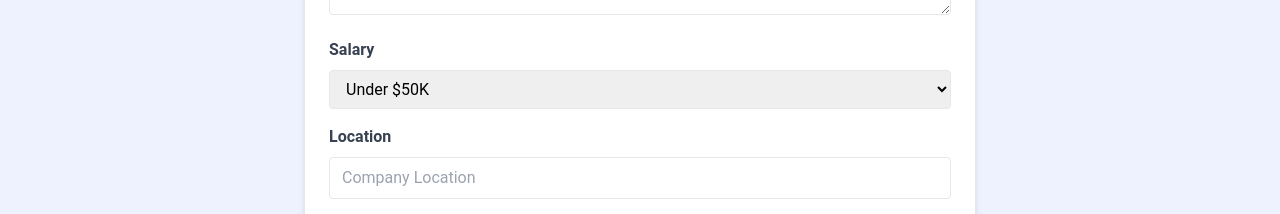
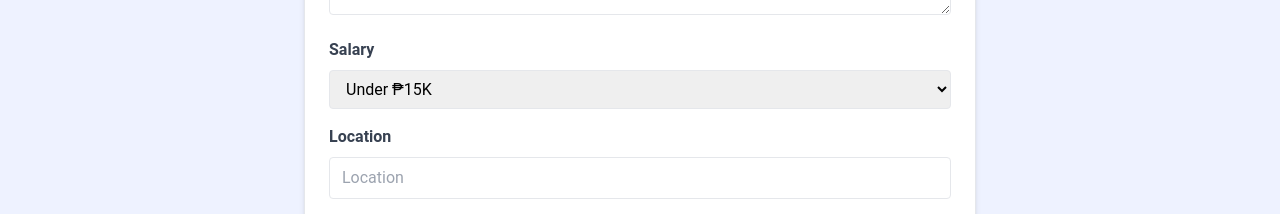
Before and after one commit to SammDumpingStation/rural-job-portal, a React (Vite) app: page /add-job in a window 1280 px wide. Shown: the part 586-800 px from the top of the page. Built offline with nearby package versions, Linux system fonts and the light colour scheme; no server answers.

Commit message:
👍 Editing Price Ranges

```diff
--- a/src/pages/AddJobPage.jsx
+++ b/src/pages/AddJobPage.jsx
@@ -2,7 +2,6 @@ import { useState } from "react";
 import { useNavigate } from "react-router-dom";
 import { toast } from "react-toastify";
 import { createClient } from "@supabase/supabase-js";
-
 
 // Safely get Supabase credentials
 const supabaseUrl = import.meta.env.VITE_SUPABASE_URL;
@@ -133,17 +132,17 @@ const AddJobPage = ({ addJobSubmit }) => {
                 value={salary}
                 onChange={(e) => setSalary(e.target.value)}
               >
-                <option value="Under $50K">Under $50K</option>
-                <option value="$50K - 60K">$50K - $60K</option>
-                <option value="$60K - 70K">$60K - $70K</option>
-                <option value="$70K - 80K">$70K - $80K</option>
-                <option value="$80K - 90K">$80K - $90K</option>
-                <option value="$90K - 100K">$90K - $100K</option>
-                <option value="$100K - 125K">$100K - $125K</option>
-                <option value="$125K - 150K">$125K - $150K</option>
-                <option value="$150K - 175K">$150K - $175K</option>
-                <option value="$175K - 200K">$175K - $200K</option>
-                <option value="Over $200K">Over $200K</option>
+                <option value="Under ₱15K">Under ₱15K</option>
+                <option value="₱15K - ₱20K">₱15K - ₱20K</option>
+                <option value="₱20K - ₱25K">₱20K - ₱25K</option>
+                <option value="₱25K - ₱30K">₱25K - ₱30K</option>
+                <option value="₱30K - ₱35K">₱30K - ₱35K</option>
+                <option value="₱35K - ₱40K">₱35K - ₱40K</option>
+                <option value="₱40K - ₱50K">₱40K - ₱50K</option>
+                <option value="₱50K - ₱60K">₱50K - ₱60K</option>
+                <option value="₱60K - ₱70K">₱60K - ₱70K</option>
+                <option value="₱70K - ₱80K">₱70K - ₱80K</option>
+                <option value="Over ₱80K">Over ₱80K</option>
               </select>
             </div>
 
@@ -156,7 +155,7 @@ const AddJobPage = ({ addJobSubmit }) => {
                 id="location"
                 name="location"
                 className="border rounded w-full py-2 px-3 mb-2"
-                placeholder="Company Location"
+                placeholder="Location"
                 required
                 value={location}
                 onChange={(e) => setLocation(e.target.value)}
--- a/src/pages/EditJobPage.jsx
+++ b/src/pages/EditJobPage.jsx
@@ -123,17 +123,17 @@ const EditJobPage = ({ updateJobSubmit }) => {
                 value={salary}
                 onChange={(e) => setSalary(e.target.value)}
               >
-                <option value="Under $50K">Under $50K</option>
-                <option value="$50K - 60K">$50K - $60K</option>
-                <option value="$60K - 70K">$60K - $70K</option>
-                <option value="$70K - 80K">$70K - $80K</option>
-                <option value="$80K - 90K">$80K - $90K</option>
-                <option value="$90K - 100K">$90K - $100K</option>
-                <option value="$100K - 125K">$100K - $125K</option>
-                <option value="$125K - 150K">$125K - $150K</option>
-                <option value="$150K - 175K">$150K - $175K</option>
-                <option value="$175K - 200K">$175K - $200K</option>
-                <option value="Over $200K">Over $200K</option>
+                <option value="Under ₱15K">Under ₱15K</option>
+                <option value="₱15K - ₱20K">₱15K - ₱20K</option>
+                <option value="₱20K - ₱25K">₱20K - ₱25K</option>
+                <option value="₱25K - ₱30K">₱25K - ₱30K</option>
+                <option value="₱30K - ₱35K">₱30K - ₱35K</option>
+                <option value="₱35K - ₱40K">₱35K - ₱40K</option>
+                <option value="₱40K - ₱50K">₱40K - ₱50K</option>
+                <option value="₱50K - ₱60K">₱50K - ₱60K</option>
+                <option value="₱60K - ₱70K">₱60K - ₱70K</option>
+                <option value="₱70K - ₱80K">₱70K - ₱80K</option>
+                <option value="Over ₱80K">Over ₱80K</option>
               </select>
             </div>
 
@@ -146,7 +146,7 @@ const EditJobPage = ({ updateJobSubmit }) => {
                 id="location"
                 name="location"
                 className="border rounded w-full py-2 px-3 mb-2"
-                placeholder="Company Location"
+                placeholder="Location"
                 required
                 value={location}
                 onChange={(e) => setLocation(e.target.value)}
```
Also changed, not shown: _theme_files/add-job.html (+8 -12 lines).
